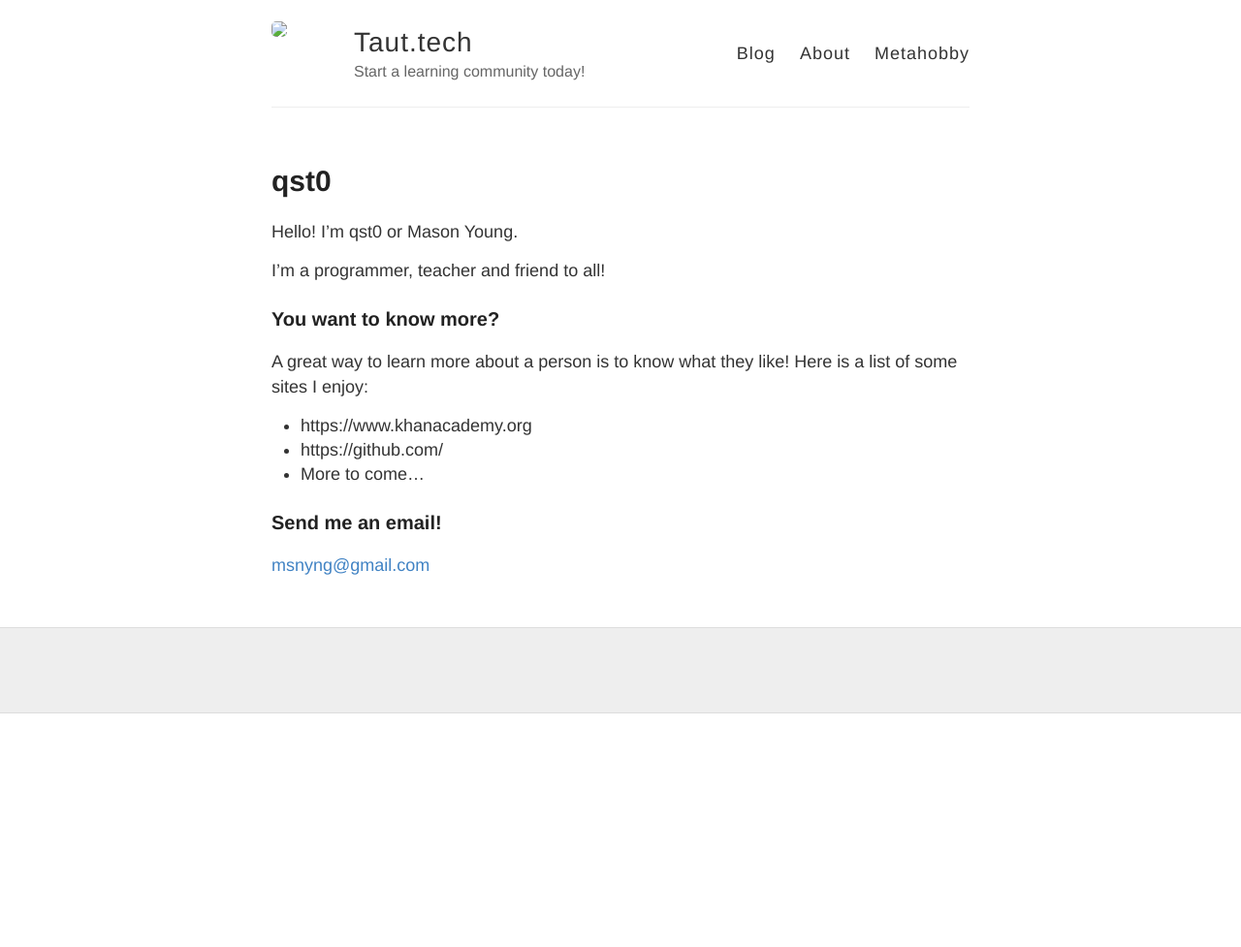
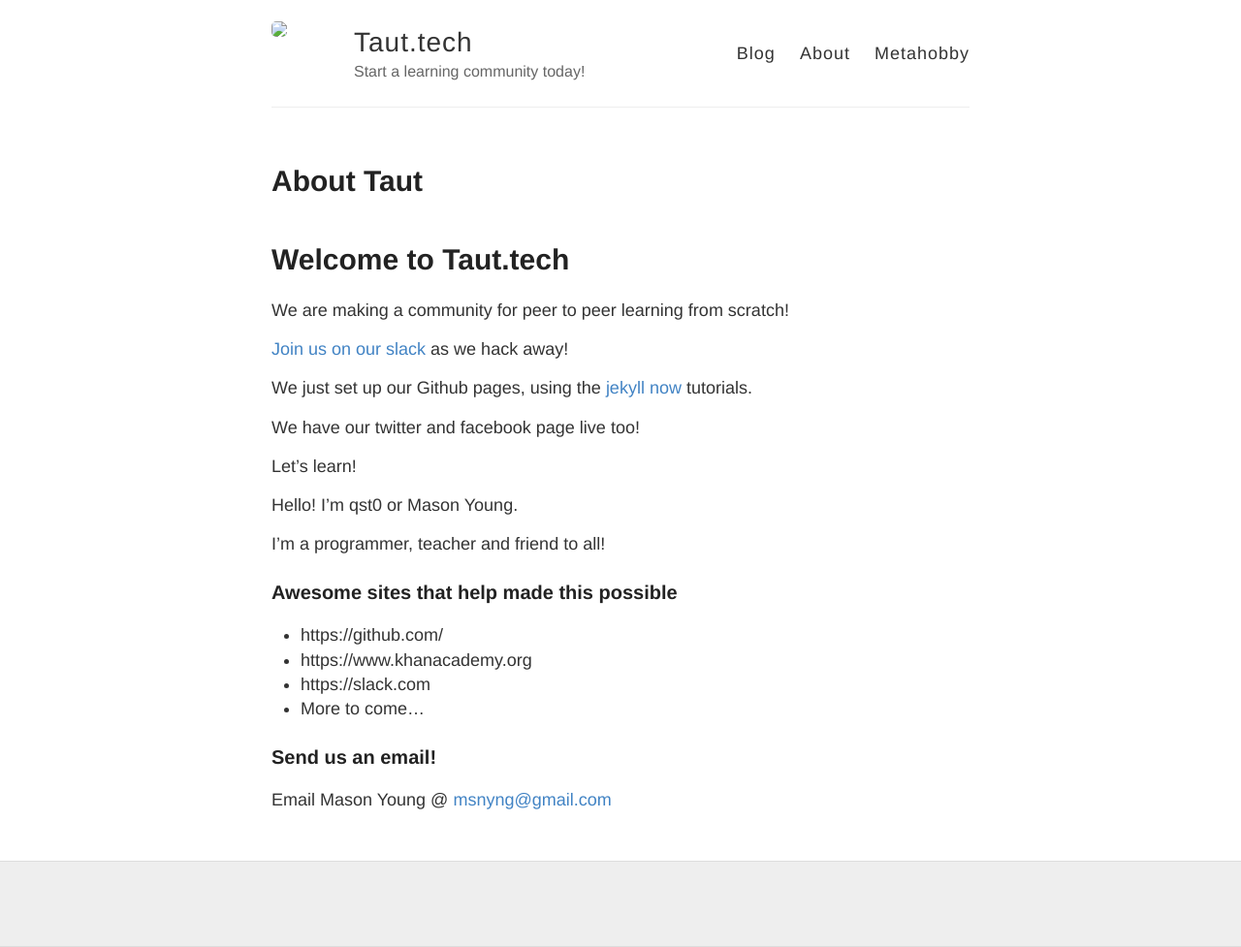
Before and after one commit to qst0/taut.tech, a Jekyll site: the page built from about.md, in a window 1280 px wide. Shown: the whole page at 97% size. Built offline with Jekyll 4.4.1, drawn with Linux system fonts in a browser that asks for light colours; before the commit the page ends 900 px from its top, so only the background shows below that.

Commit message:
Update about.md

```diff
--- a/about.md
+++ b/about.md
@@ -1,21 +1,33 @@
 ---
 layout: page
-title: qst0
+title: About Taut
 permalink: /about/
 ---
+
+# Welcome to Taut.tech
+
+We are making a community for peer to peer learning from scratch!
+
+[Join us on our slack](https://publicslack.com/slacks/taut-tech/invites/new) as we hack away!
+
+We just set up our Github pages, using the [jekyll now](https://github.com/barryclark/jekyll-now) tutorials.
+
+We have our twitter and facebook page live too!
+
+Let's learn!
+
 
 Hello!
 I'm qst0 or Mason Young.
 
 I'm a programmer, teacher and friend to all!
 
-### You want to know more?
-A great way to learn more about a person is to know what they like!
-Here is a list of some sites I enjoy:
+### Awesome sites that help made this possible
+* https://github.com/
 * https://www.khanacademy.org
-* https://github.com/
+* https://slack.com
 * More to come...
 
-### Send me an email!
+### Send us an email!
 
-[msnyng@gmail.com](mailto:msnyng@gmail.com)
+Email Mason Young @ [msnyng@gmail.com](mailto:msnyng@gmail.com)
```
